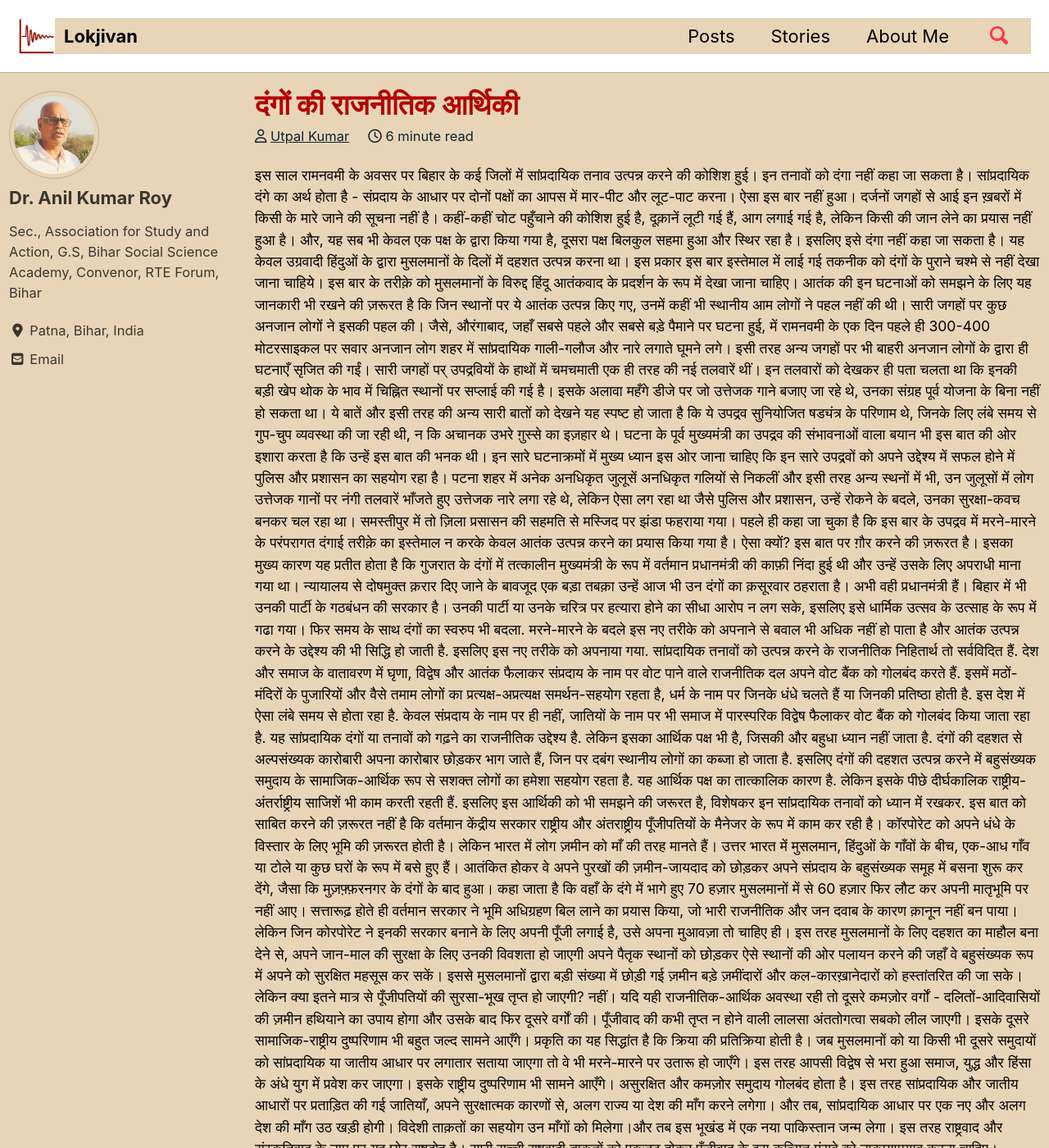
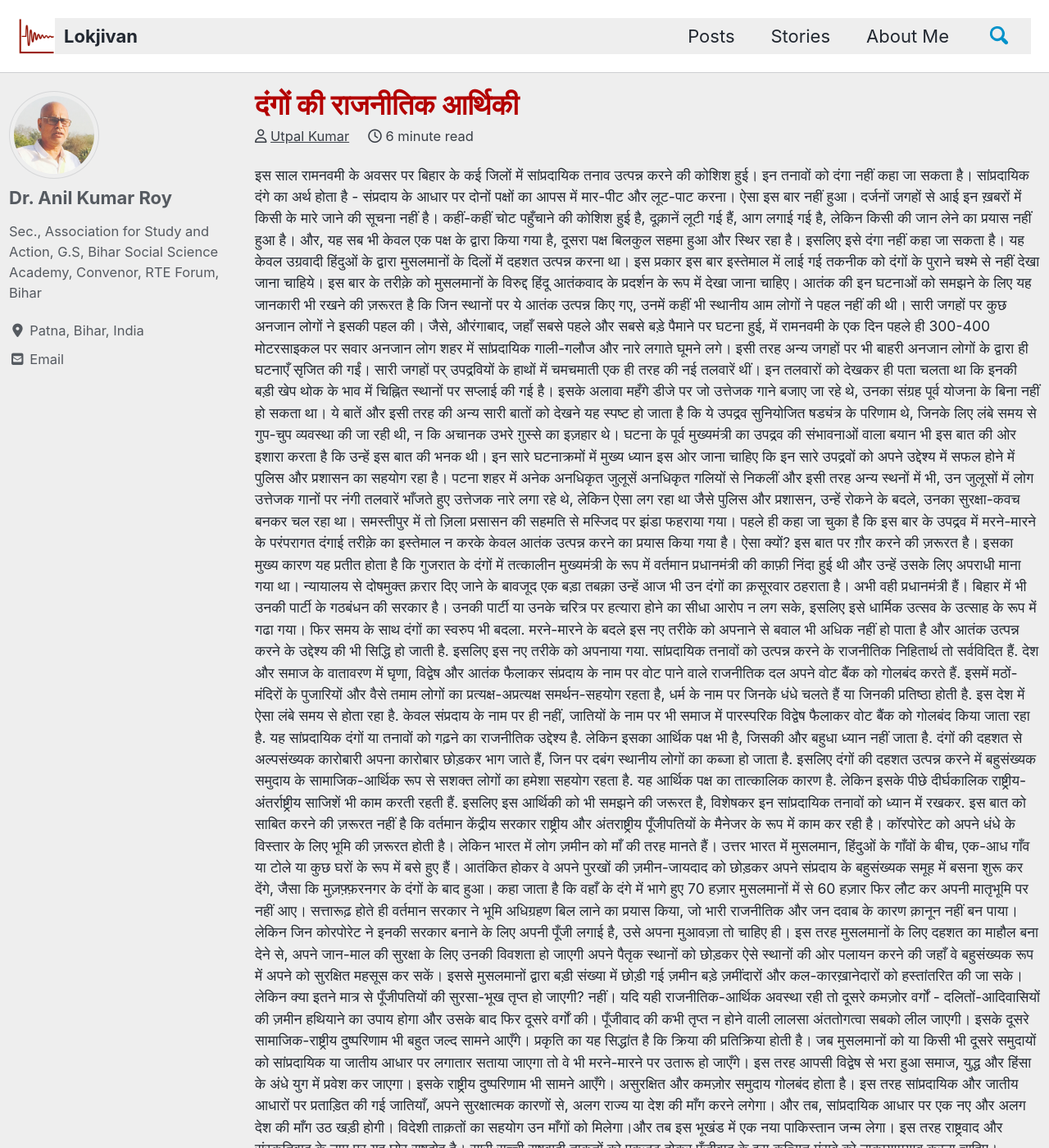
Before and after one commit to lokjivan/lokjivan-earthinversion, a Jekyll site: the page built from _posts/2018-04-09-dangon-kee-raajaneetik-aarthikee.md, in a window 1280 px wide and 1400 px high. Shown: the whole window at 82% size. Built offline with Jekyll 4.4.1, drawn with Linux system fonts in a browser that asks for light colours; cached includes are drawn as plain includes; nearby versions of some CDN libraries; comment, search, counter and statistics services are not loaded.

Commit message:
Update _config.yml

```diff
--- a/_config.yml
+++ b/_config.yml
@@ -12,7 +12,7 @@
 
 # theme                  : "minimal-mistakes-jekyll"
 # remote_theme           : "mmistakes/minimal-mistakes"
-minimal_mistakes_skin    : "sunrise" #"dark", "default",  "air", "aqua", "contrast", "dark", "dirt", "neon", "mint", "plum", "sunrise"
+minimal_mistakes_skin    : "air" #"dark", "default",  "air", "aqua", "contrast", "dark", "dirt", "neon", "mint", "plum", "sunrise"
 
 # Site Settings
 locale                   : "en-US"
```
